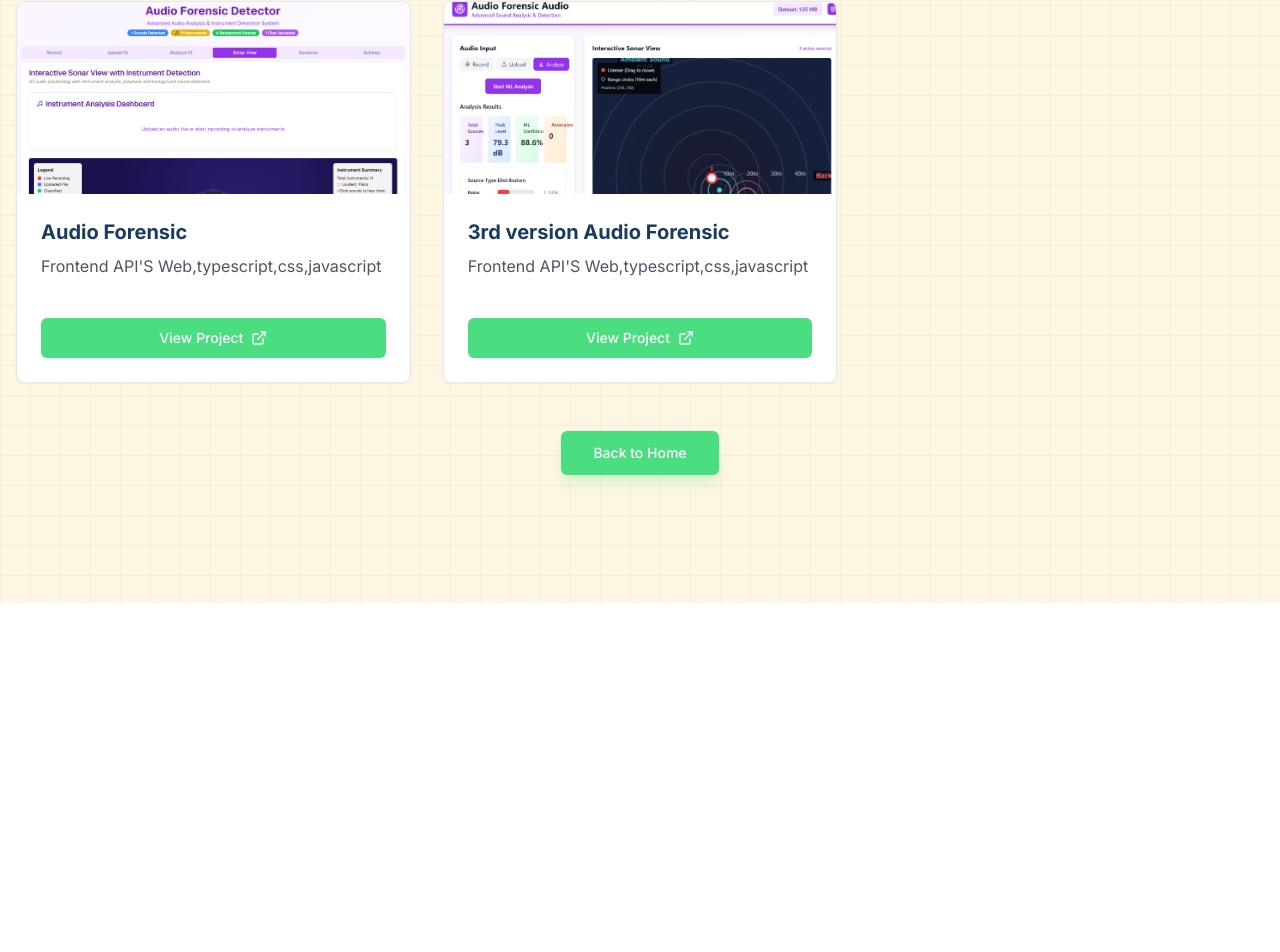
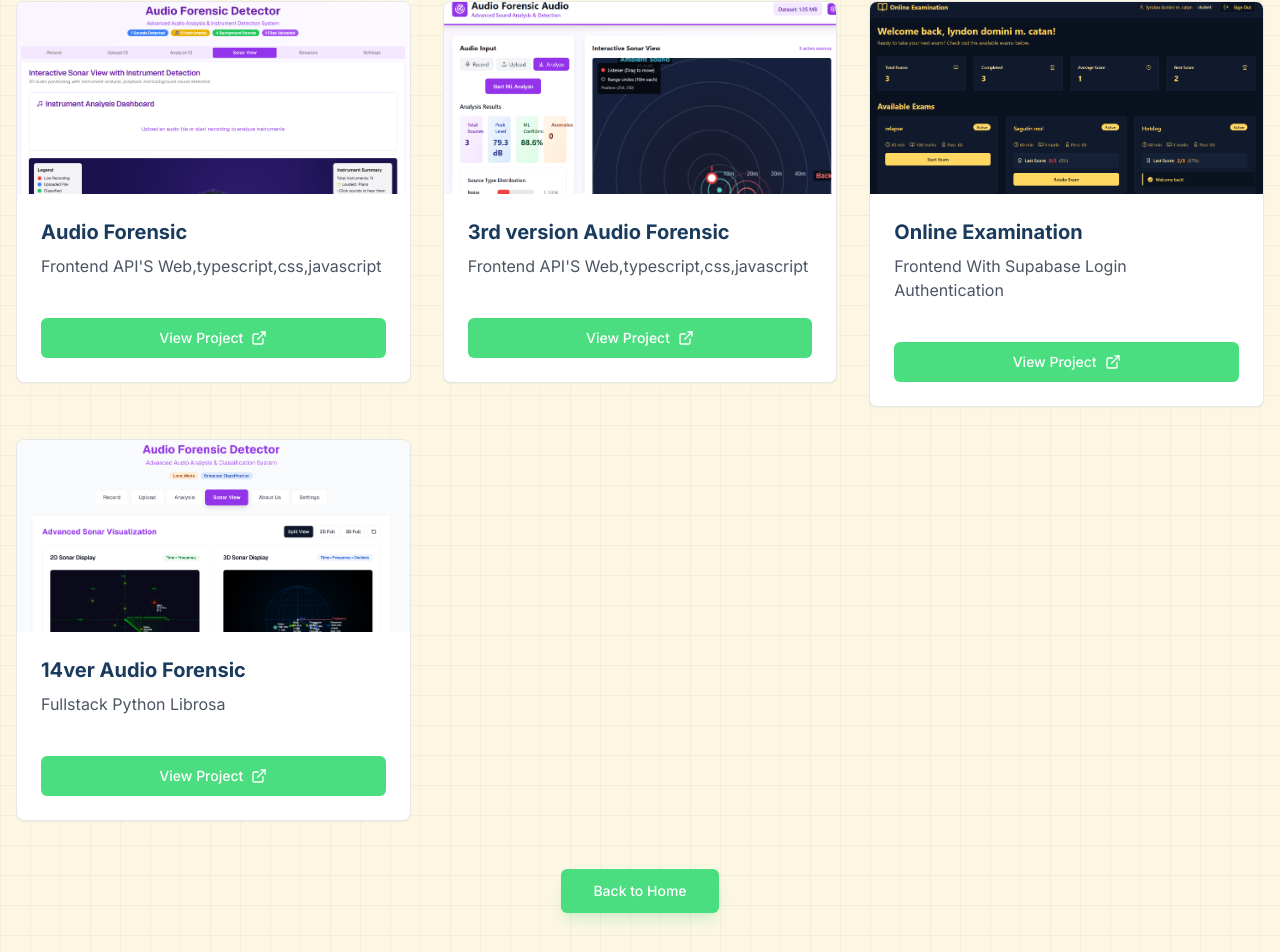
Before and after one commit to Lyndoncatan/Catandev, a Next.js app: page /projects in a window 1280 px wide. Shown: the part 1585-2537 px from the top of the page. Before the commit the page ends 2188 px from the top, so only its background shows below. Built offline with nearby package versions, Linux system fonts and the light colour scheme.

Commit message:
Your descriptive commit message

```diff
--- a/app/projects/page.tsx
+++ b/app/projects/page.tsx
@@ -92,6 +92,22 @@ export default function ProjectsPage() {
       image: "/images/3rdveraudio.png",
       url: "https://3rd-ver-audio-forensic-model.vercel.app/",
     },
+
+    {
+      id: 12,
+      title: "Online Examination",
+      description: "Frontend With Supabase Login Authentication ",
+      image: "/images/Onlineexamination.png",
+      url: "https://onlin-examination.vercel.app/",
+    },
+
+    {
+      id: 13,
+      title: "14ver Audio Forensic",
+      description: "Fullstack Python Librosa ",
+      image: "/images/14vaudioforensic.png",
+      url: "https://one4ver-audio-forensic-detector-igmp.onrender.com/",
+    },
   ]
 
   const fadeInUp = {
```
Also changed, not shown: public/images/14vaudioforensic.png (added), public/images/Onlineexamination.png (added).
